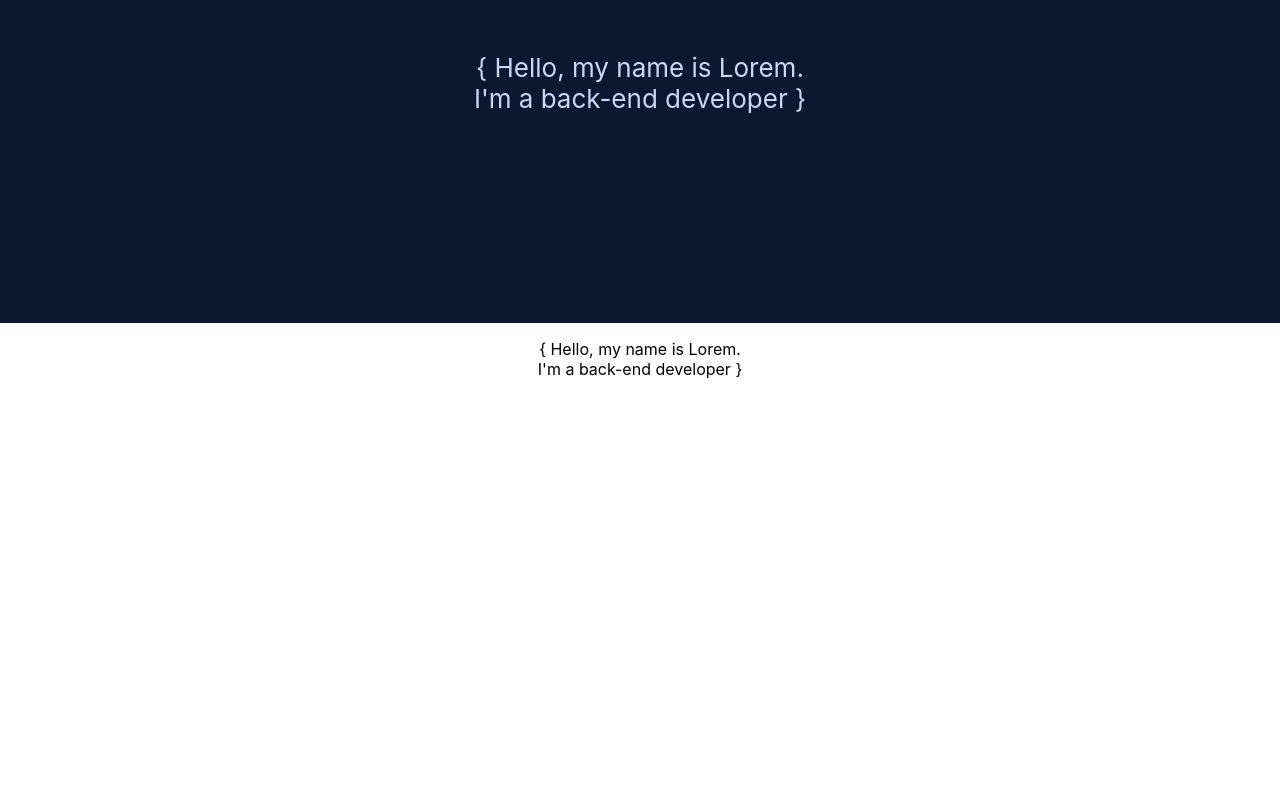
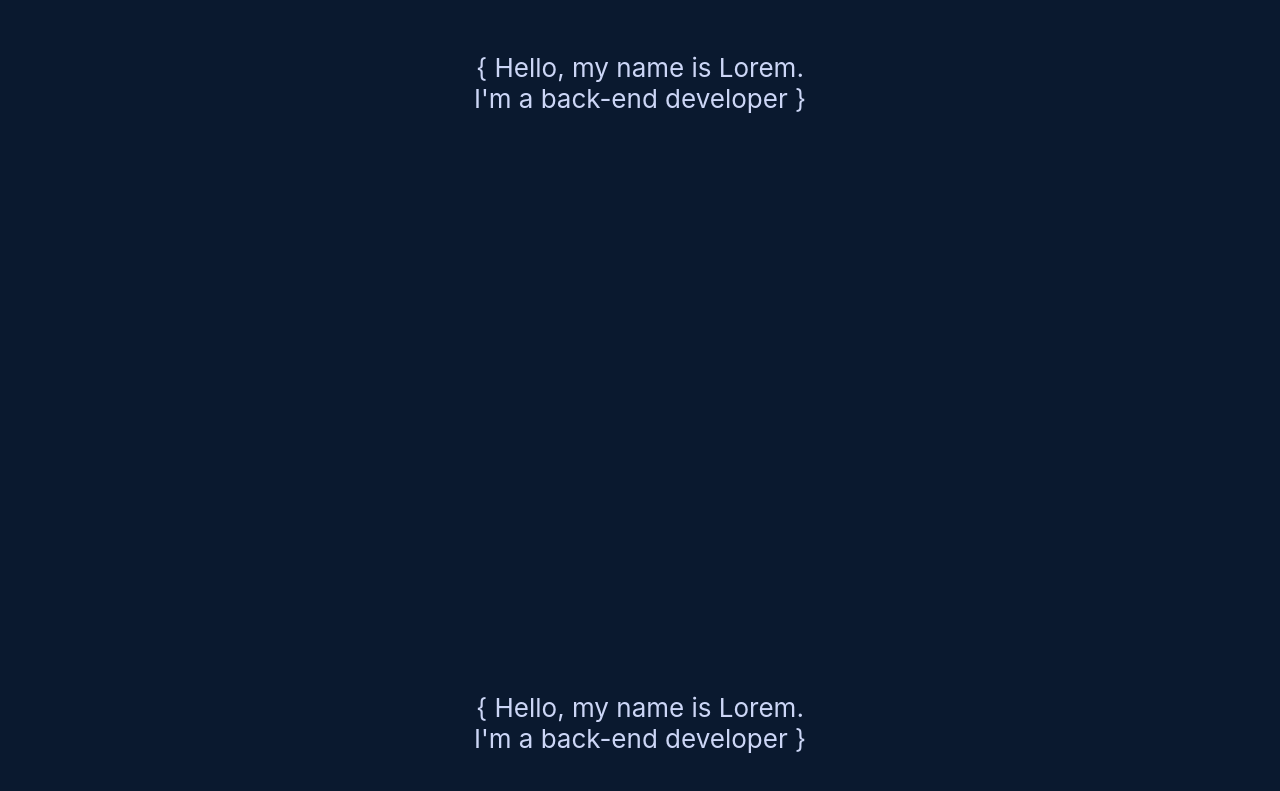
Before and after one commit to CapstoneTeamGreen/website_frontend, a React (Create React App) app: page / in a window 1280 px wide. Shown: the part 477-1268 px from the top of the page. Before the commit the page ends 872 px from the top, so only its background shows below. Built offline with nearby package versions, Linux system fonts and the light colour scheme.

Commit message:
Landing page content added and styled with css

```diff
--- /dev/null
+++ b/src/components/LandingPage/LandingPage.css
@@ -0,0 +1,18 @@
+.container {
+    text-align: center;
+}
+
+.container-header {
+    background-color: #0A192F;
+    min-height: 100vh;
+    display: flex;
+    flex-direction: column;
+    align-items: center;
+    justify-content: center;
+    font-size: calc(10px + 2vmin);
+    color: #CCD6F6;
+}
+
+.hello-message {
+    font-size: 32;
+}
--- a/src/components/LandingPage/index.js
+++ b/src/components/LandingPage/index.js
@@ -1,12 +1,15 @@
 import React from 'react'
+import './LandingPage.css'
 
 const LandingPage = () => {
   return (
-    <div>
-      <p>
-          &#123; Hello, my name is Lorem.<br></br>
-          I'm a back-end developer &#125;
+    <div className='container'>
+      <header className='container-header'>
+        <p className='hello-message'>
+            &#123; Hello, my name is Lorem.<br></br>
+            I'm a back-end developer &#125;
         </p>
+      </header>
     </div>
   )
 }
```
